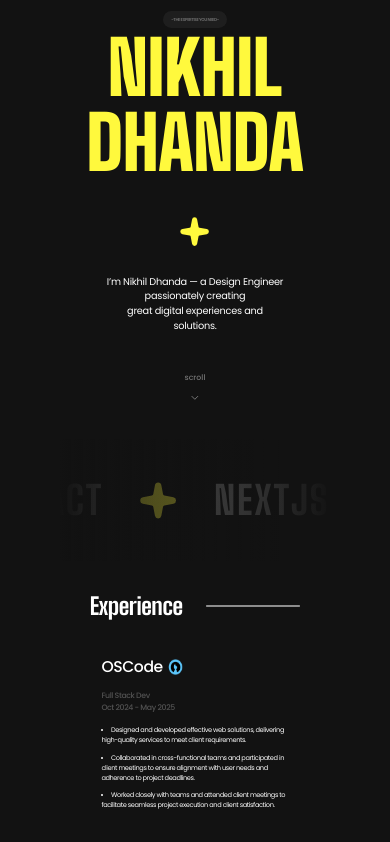
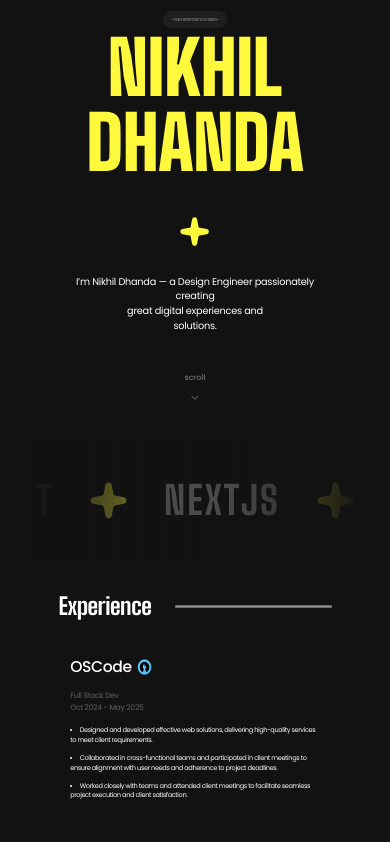
Before and after one commit to nikhildhanda04/Nikhil-Portfolio, a Next.js app: page / in a window 390 px wide. Shown: the top 842 px of the page. Built offline with nearby package versions, Linux system fonts and the light colour scheme.

Commit message:
blehlberha

```diff
--- a/src/app/page.tsx
+++ b/src/app/page.tsx
@@ -11,7 +11,7 @@ export default function Home() {
   return (
 
     <>
-    <div className="flex flex-col gap-[7vw] px-[15vw]">
+    <div className="flex flex-col gap-[7vw] px-[7vw] md:px-[15vw]">
 
       <Hero />
       <Partition />
```
